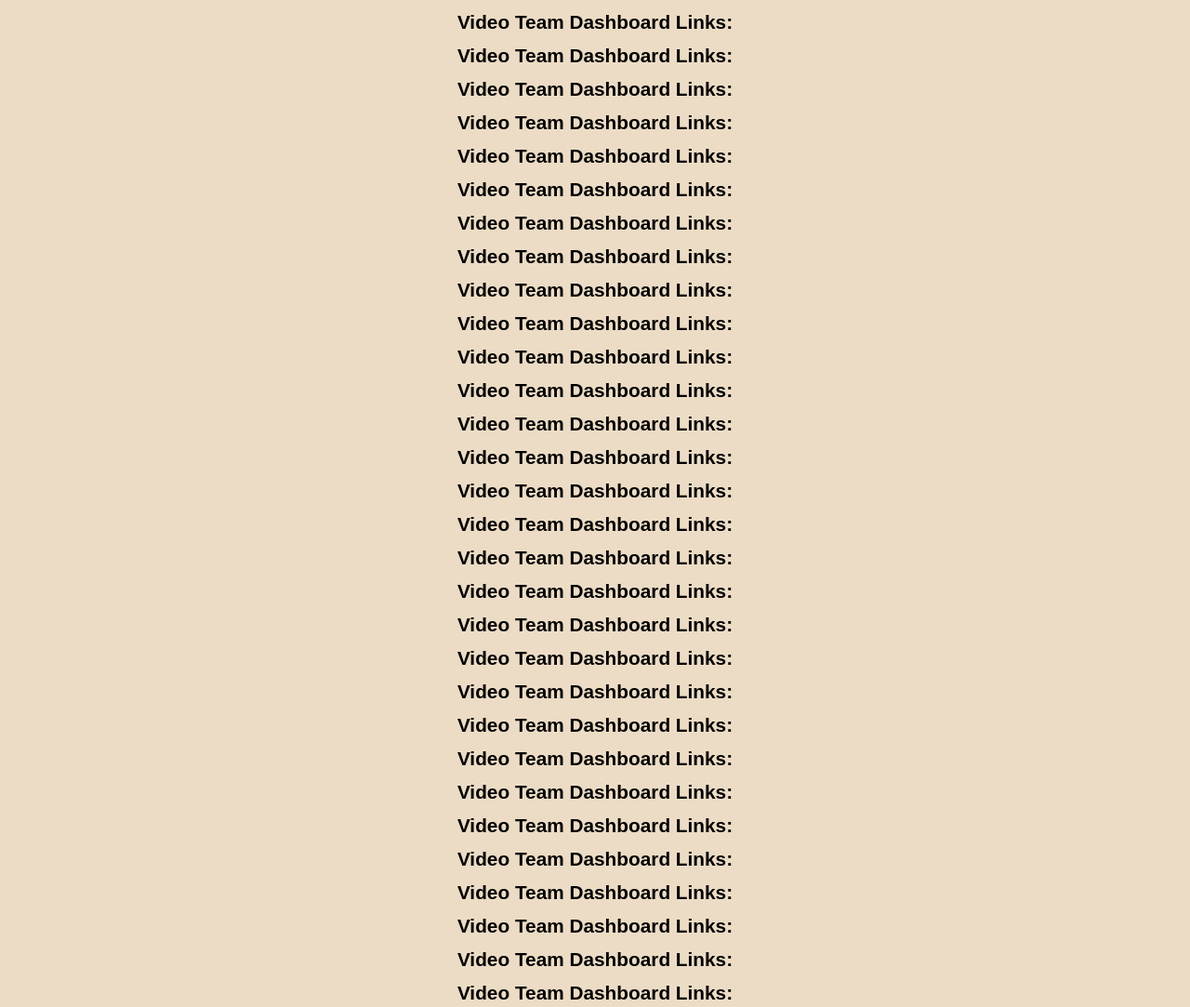
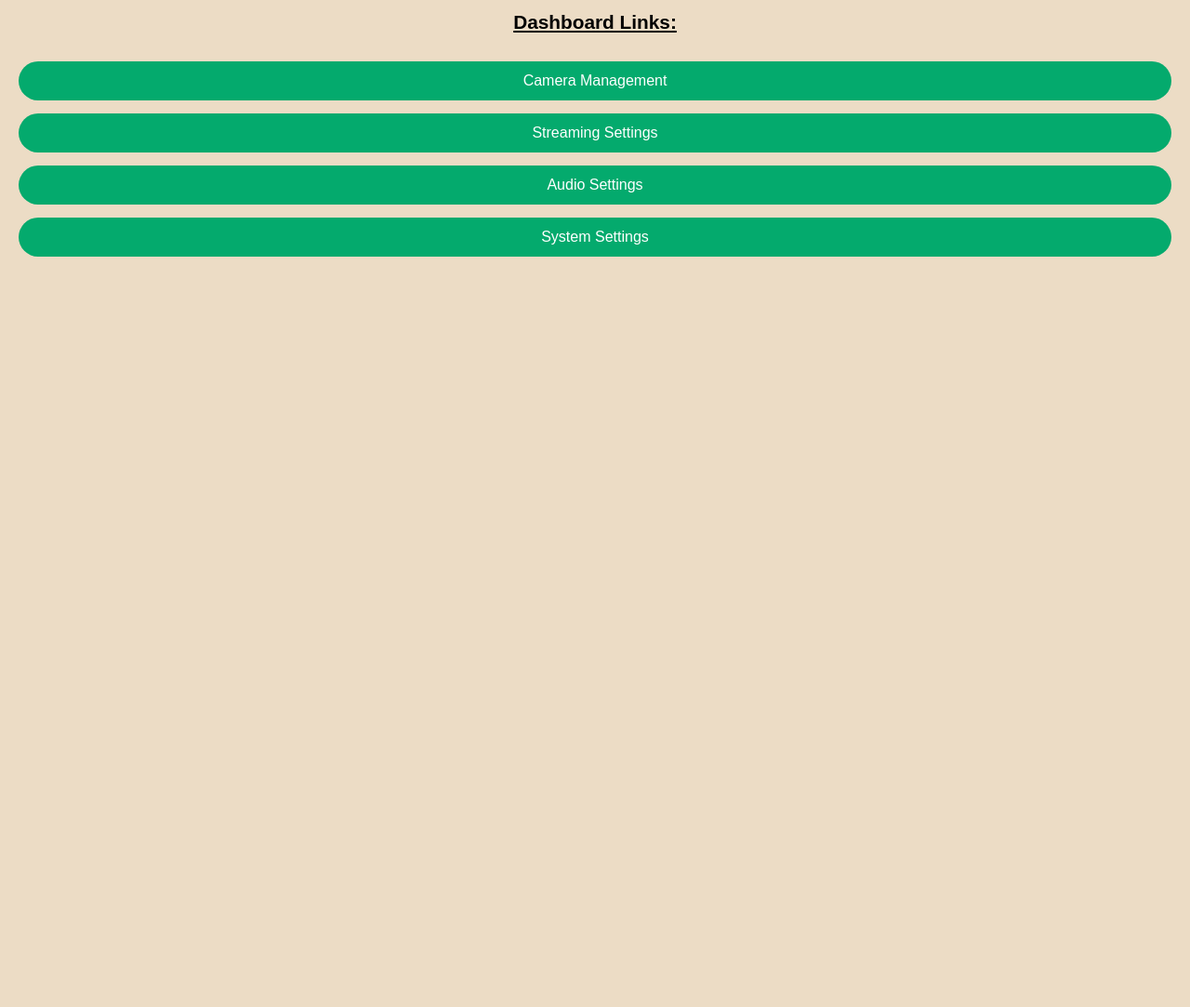
Before and after one commit to coleby41/PVMC-Video-Dashboard, a plain HTML site: page index.html in a window 1280 px wide. Shown: the part 260-1343 px from the top of the page at 93% size. After the commit the page ends 800 px from the top, so only its background shows below. Drawn offline with Linux system fonts and the light colour scheme; no server answers.

Commit message:
added the thing

```diff
--- a/index.html
+++ b/index.html
@@ -37,38 +37,26 @@
 
     <hr>
 
-    <h2>Video Team Dashboard Links:</h2>
-    <h2>Video Team Dashboard Links:</h2>
-    <h2>Video Team Dashboard Links:</h2>
-    <h2>Video Team Dashboard Links:</h2>
-    <h2>Video Team Dashboard Links:</h2>
-    <h2>Video Team Dashboard Links:</h2>
-    <h2>Video Team Dashboard Links:</h2>
-    <h2>Video Team Dashboard Links:</h2>
-    <h2>Video Team Dashboard Links:</h2>
-    <h2>Video Team Dashboard Links:</h2>
-        <h2>Video Team Dashboard Links:</h2>
+    <h2 class="dashboard-links"> Dashboard Links:</h2>
+    <br>
 
-            <h2>Video Team Dashboard Links:</h2>
-    <h2>Video Team Dashboard Links:</h2>
-    <h2>Video Team Dashboard Links:</h2>
-    <h2>Video Team Dashboard Links:</h2>
-    <h2>Video Team Dashboard Links:</h2>
-    <h2>Video Team Dashboard Links:</h2>
-    <h2>Video Team Dashboard Links:</h2>
-    <h2>Video Team Dashboard Links:</h2>
-    <h2>Video Team Dashboard Links:</h2>
-    <h2>Video Team Dashboard Links:</h2>
-    <h2>Video Team Dashboard Links:</h2>
-    <h2>Video Team Dashboard Links:</h2>
-    <h2>Video Team Dashboard Links:</h2>
-    <h2>Video Team Dashboard Links:</h2>
-    <h2>Video Team Dashboard Links:</h2>
-    <h2>Video Team Dashboard Links:</h2>
-    <h2>Video Team Dashboard Links:</h2>
-    <h2>Video Team Dashboard Links:</h2>
-    <h2>Video Team Dashboard Links:</h2>
-    <h2>Video Team Dashboard Links:</h2>
+    <div class="dashboard-container">
+  <button class="dashboard-button" onclick="location.href='camera.html'">
+    Camera Management
+  </button>
+
+  <button class="dashboard-button" onclick="location.href='#'">
+    Streaming Settings
+  </button>
+
+  <button class="dashboard-button" onclick="location.href='#'">
+    Audio Settings
+  </button>
+
+  <button class="dashboard-button" onclick="location.href='#'">
+    System Settings
+  </button>
+</div>
 
   </main>
 
--- a/styles/main2.css
+++ b/styles/main2.css
@@ -107,3 +107,37 @@ hr {
     font-size: 1.1rem;
   }
 }
+
+.dashboard-links {
+  text-decoration: underline;
+}
+
+/* Container controls layout */
+.dashboard-container {
+  display: flex ;
+  flex-direction: column ;
+  gap: 14px ;
+}
+
+/* Button styling */
+.dashboard-button {
+  background-color: #04AA6D;
+  color: white;
+  padding: 12px 20px;
+  border-top-left-radius: 123px;
+  border-top-right-radius: 123px;
+  border-bottom-left-radius: 123px;
+  border-bottom-right-radius: 123px;
+  border: none;
+  font-size: 1rem;
+  cursor: pointer;
+  transition: background-color 0.3s ease;
+  text-align: center;
+    position: static;
+  width: 100%;
+  margin: 0;
+}
+
+.dashboard-button:hover {
+  background-color: #03915f;
+}
```
